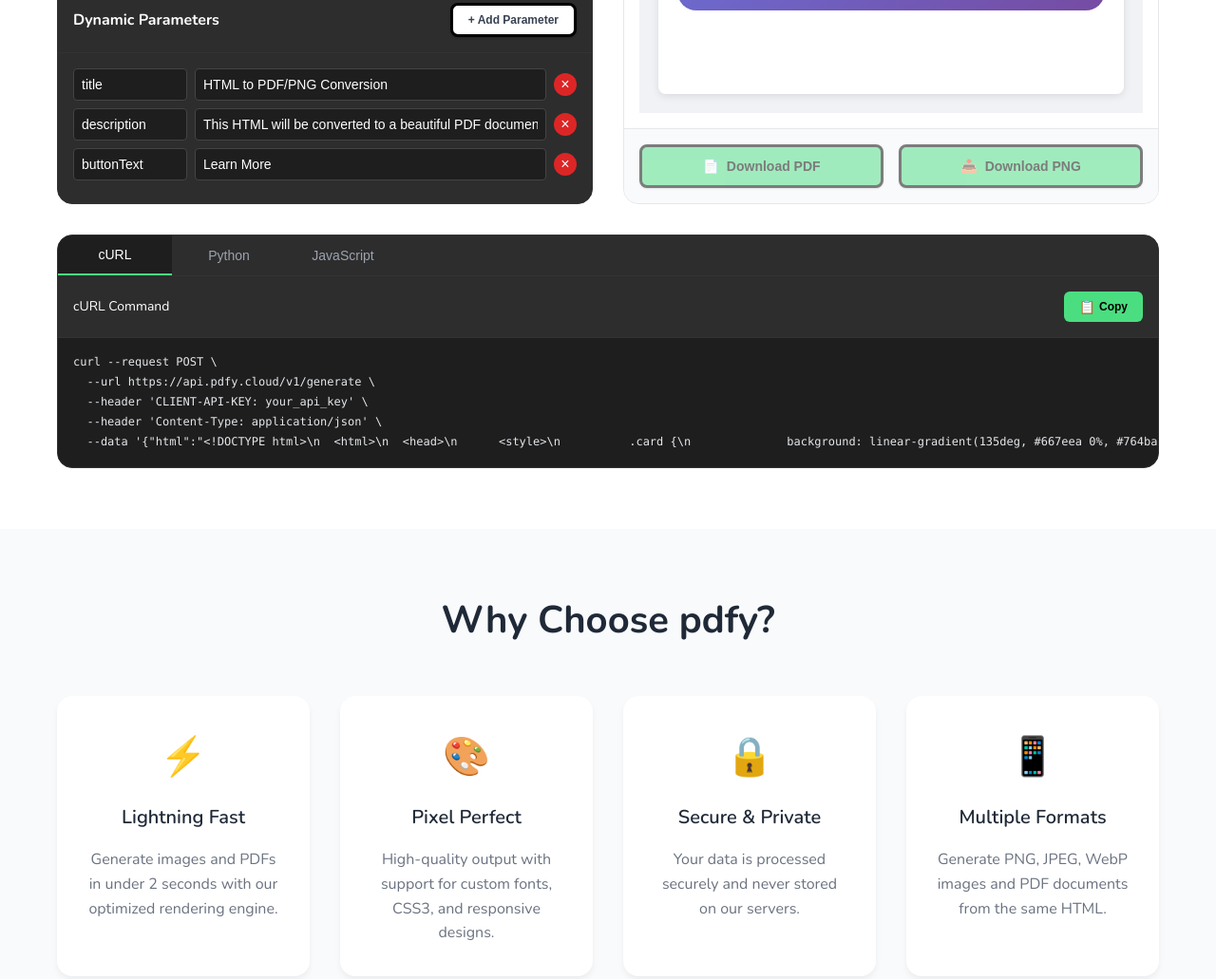
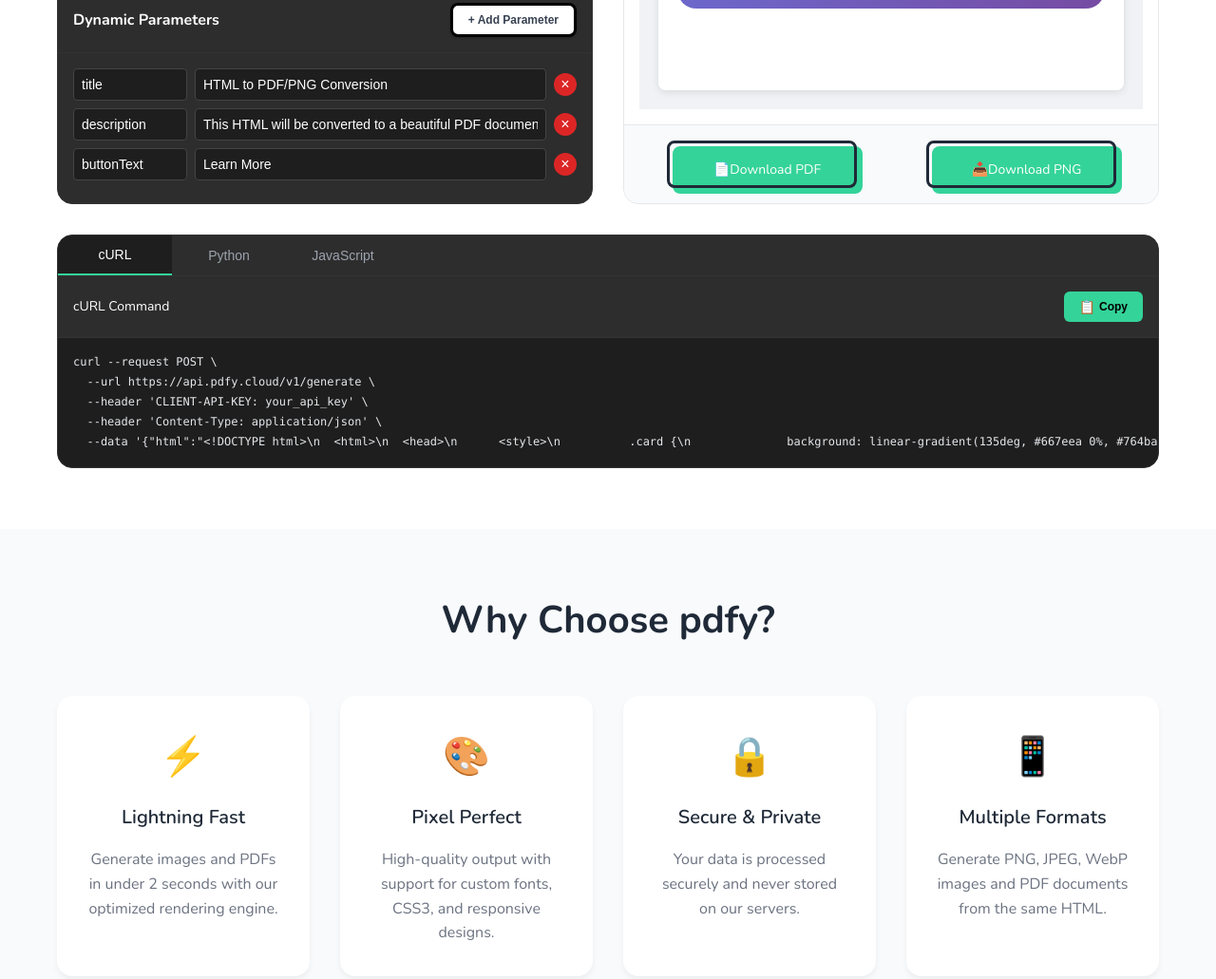
Before and after one commit to appDIbetu/pdfy-web, a plain HTML site: page index.html in a window 1280 px wide. Shown: the part 1355-2386 px from the top of the page at 95% size. Drawn offline with nearby package versions, Linux system fonts and the light colour scheme.

Commit message:
b changes

```diff
--- a/index.html
+++ b/index.html
@@ -259,6 +259,14 @@
                             <span>PDF Result</span>
                             <div class="format-toggle">
                                 <button class="format-btn active" data-format="image">Image</button>
+                                <!-- <div class="format-btn active trial-button-container" data-format="image">
+                                    <div class="trial-button-outline-small"></div>
+                                    <div class="trial-button-fill-small">Image</div>
+                                </div>
+                                <div class="format-btn active trial-button-container" data-format="pdf">
+                                    <div class="trial-button-outline-small"></div>
+                                    <div class="trial-button-fill-small">PDF</div>
+                                </div> -->
                                 <button class="format-btn" data-format="pdf">PDF</button>
                             </div>
                         </div>
@@ -269,14 +277,25 @@
                             </div>
                         </div>
                         <div class="preview-actions">
-                            <button class="btn btn-primary download-btn" id="download-pdf" disabled
+                            <!-- <button class="btn btn-primary download-btn" id="download-pdf" disabled
                                 onclick="downloadFile('pdf')">
                                 <span>📄</span> Download PDF
                             </button>
+
                             <button class="btn btn-primary download-btn" id="download-png" disabled
                                 onclick="downloadFile('png')">
                                 <span>📥</span> Download PNG
-                            </button>
+                            </button> -->
+
+                            <div onclick="downloadFile('pdf')" class="trial-button-container-download" id="download-pdf" disabled>
+                                <div class="trial-button-outline-download btn-large"></div>
+                                <div class="trial-button-fill-download btn-large"><span>📄</span> Download PDF</div>
+                            </div>
+
+                            <div onclick="downloadFile('png')" class="trial-button-container-download" id="download-png" disabled>
+                                <div class="trial-button-outline-download btn-large"></div>
+                                <div class="trial-button-fill-download btn-large"><span>📥</span> Download PNG</div>
+                            </div>
                         </div>
                     </div>
 
@@ -427,7 +446,10 @@ console.log(result);</code></pre>
                         <li>URL to image and PDF</li>
                         <li>Base64 response</li>
                     </ul>
-                    <button class="btn btn-primary">Purchase now</button>
+                    <div onclick="window.open('https://app.pdfy.cloud', '_blank')" class="trial-button-container">
+                        <div class="trial-button-outline"></div>
+                        <div class="trial-button-fill">Purchase now</div>
+                    </div>
                 </div>
                 <div class="pricing-card">
                     <h3>Business</h3>
@@ -439,7 +461,10 @@ console.log(result);</code></pre>
                         <li>Quality Control</li>
                         <li>Dynamic template</li>
                     </ul>
-                    <button class="btn btn-primary">Purchase now</button>
+                    <div onclick="window.open('https://app.pdfy.cloud', '_blank')" class="trial-button-container">
+                        <div class="trial-button-outline"></div>
+                        <div class="trial-button-fill">Purchase now</div>
+                    </div>
                 </div>
             </div>
         </div>
--- a/styles.css
+++ b/styles.css
@@ -9,7 +9,8 @@
     line-height: 1.6;
     color: #333;
     background: #fff;
-    overflow-x: hidden; /* Prevent horizontal scroll on body */
+    overflow-x: hidden;
+    /* Prevent horizontal scroll on body */
 }
 
 .container {
@@ -89,7 +90,7 @@
 }
 
 .btn-primary {
-    background: #4ade80;
+    background: #34D399;
     color: #000;
     border: 3px solid #000;
 }
@@ -448,7 +449,7 @@
 }
 
 .format-btn.active {
-    background: #4ade80;
+    background: #34D399;
     color: #000;
     border-color: #000;
     font-weight: 600;
@@ -456,7 +457,8 @@
 
 .preview-frame {
     width: 100%;
-    flex: 1; /* Take all remaining space */
+    flex: 1;
+    /* Take all remaining space */
     padding: 1rem;
     background: #fff;
     display: flex;
@@ -487,20 +489,6 @@
     margin-bottom: 1rem;
 }
 
-  .preview-actions {
-    padding: 1rem;
-    background: #f9fafb;
-    border-top: 1px solid #e5e7eb;
-    display: flex;
-    gap: 1rem;
-    margin-top: auto; /* Push to bottom */
-  }
-
-  .preview-actions .download-btn {
-    flex: 1; /* Equal width distribution */
-    justify-content: center;
-  }
-
 .download-btn:disabled {
     opacity: 0.5;
     cursor: not-allowed;
@@ -523,7 +511,7 @@
     border-bottom: 1px solid #333;
     overflow-x: auto;
     scrollbar-width: thin;
-    scrollbar-color: #4ade80 #2d2d2d;
+    scrollbar-color: #34D399 #2d2d2d;
 }
 
 .api-tabs::-webkit-scrollbar {
@@ -535,7 +523,7 @@
 }
 
 .api-tabs::-webkit-scrollbar-thumb {
-    background: #4ade80;
+    background: #34D399;
     border-radius: 2px;
 }
 
@@ -556,7 +544,7 @@
 .api-tab-btn.active {
     background: #1e1e1e;
     color: #fff;
-    border-bottom: 2px solid #4ade80;
+    border-bottom: 2px solid #34D399;
 }
 
 .api-tab-btn:hover {
@@ -592,7 +580,7 @@
 }
 
 .copy-btn {
-    background: #4ade80;
+    background: #34D399;
     color: #000;
     border: none;
     padding: 0.5rem 1rem;
@@ -621,7 +609,7 @@
     max-height: 400px;
     background: #1e1e1e;
     scrollbar-width: thin;
-    scrollbar-color: #4ade80 #1e1e1e;
+    scrollbar-color: #34D399 #1e1e1e;
 }
 
 .code-container::-webkit-scrollbar {
@@ -634,7 +622,7 @@
 }
 
 .code-container::-webkit-scrollbar-thumb {
-    background: #4ade80;
+    background: #34D399;
     border-radius: 4px;
 }
 
@@ -953,13 +941,17 @@
 .trial-button-outline {
     width: 150px;
     height: 50px;
-    border: 3px solid #1F2937; /* Blackish outline */
+    border: 3px solid #1F2937;
+    /* Blackish outline */
     border-radius: 0.5rem;
     box-sizing: border-box;
 
-    position: relative; /* Create a stacking context & allow z-index */
-    z-index: 2;         /* Ensure outline is on top */
-    background-color: transparent; /* Or a solid color if the outline itself needs a fill */
+    position: relative;
+    /* Create a stacking context & allow z-index */
+    z-index: 2;
+    /* Ensure outline is on top */
+    background-color: transparent;
+    /* Or a solid color if the outline itself needs a fill */
     /* If transparent, the green from below might show through the border's inner edge slightly */
     /* Consider making it match page background or a light color for a cleaner look if border is thick */
 }
@@ -967,13 +959,17 @@
 .trial-button-outline-small {
     width: 125px;
     height: 50px;
-    border: 3px solid #1F2937; /* Blackish outline */
+    border: 3px solid #1F2937;
+    /* Blackish outline */
     border-radius: 0.5rem;
     box-sizing: border-box;
 
-    position: relative; /* Create a stacking context & allow z-index */
-    z-index: 2;         /* Ensure outline is on top */
-    background-color: transparent; /* Or a solid color if the outline itself needs a fill */
+    position: relative;
+    /* Create a stacking context & allow z-index */
+    z-index: 2;
+    /* Ensure outline is on top */
+    background-color: transparent;
+    /* Or a solid color if the outline itself needs a fill */
     /* If transparent, the green from below might show through the border's inner edge slightly */
     /* Consider making it match page background or a light color for a cleaner look if border is thick */
 }
@@ -981,14 +977,20 @@
 .trial-button-fill {
     position: absolute;
     /* Offset it further down and to the right */
-    top: 6px;    /* Increased offset */
-    left: 6px;   /* Increased offset */
+    top: 6px;
+    /* Increased offset */
+    left: 6px;
+    /* Increased offset */
 
-    width: 150px;  /* Match outline's width */
-    height: 50px; /* Match outline's height */
-    background-color: #34D399; /* Vibrant green fill */
+    width: 150px;
+    /* Match outline's width */
+    height: 50px;
+    /* Match outline's height */
+    background-color: #34D399;
+    /* Vibrant green fill */
     color: white;
-    border-radius: 0.5rem; /* Match outline's border-radius */
+    border-radius: 0.5rem;
+    /* Match outline's border-radius */
     box-sizing: border-box;
 
     display: flex;
@@ -998,21 +1000,28 @@
     font-weight: bold;
     text-align: center;
 
-    z-index: 1; /* Ensure green fill is below the outline */
+    z-index: 1;
+    /* Ensure green fill is below the outline */
     transition: top 0.1s ease-out, left 0.1s ease-out, background-color 0.15s ease-out;
 }
 
 .trial-button-fill-small {
     position: absolute;
     /* Offset it further down and to the right */
-    top: 6px;    /* Increased offset */
-    left: 6px;   /* Increased offset */
+    top: 6px;
+    /* Increased offset */
+    left: 6px;
+    /* Increased offset */
 
-    width: 125px;  /* Match outline's width */
-    height: 50px; /* Match outline's height */
-    background-color: #34D399; /* Vibrant green fill */
+    width: 125px;
+    /* Match outline's width */
+    height: 50px;
+    /* Match outline's height */
+    background-color: #34D399;
+    /* Vibrant green fill */
     color: white;
-    border-radius: 0.5rem; /* Match outline's border-radius */
+    border-radius: 0.5rem;
+    /* Match outline's border-radius */
     box-sizing: border-box;
 
     display: flex;
@@ -1021,7 +1030,79 @@
     font-size: 0.875rem;
     text-align: center;
 
-    z-index: 1; /* Ensure green fill is below the outline */
+    z-index: 1;
+    /* Ensure green fill is below the outline */
+    transition: top 0.1s ease-out, left 0.1s ease-out, background-color 0.15s ease-out;
+}
+
+.preview-actions {
+    padding: 1rem;
+    background: #f9fafb;
+    border-top: 1px solid #e5e7eb;
+    display: flex;
+    gap: 1rem;
+    margin-top: auto;
+    justify-content: space-around;
+    /* Horizontally center children */
+    align-items: center;
+    /* Optional: Vertically center children if .preview-actions has a fixed height */
+}
+
+.trial-button-container-download {
+    /* flex:1; */
+    display: flex;
+    position: relative;
+    cursor: pointer;
+    flex-direction: column;
+    align-items: center;
+    justify-content: center;
+    /* Ensure container is large enough for the offset green part to show */
+    /* Width and height will be primarily determined by the outline + offset of fill */
+}
+
+.trial-button-outline-download {
+    height: 50px;
+    width: 125px;
+    border: 3px solid #1F2937;
+    /* Blackish outline */
+    border-radius: 0.5rem;
+    box-sizing: border-box;
+
+    position: relative;
+    /* Create a stacking context & allow z-index */
+    z-index: 2;
+    /* Ensure outline is on top */
+    background-color: transparent;
+    /* Or a solid color if the outline itself needs a fill */
+    /* If transparent, the green from below might show through the border's inner edge slightly */
+    /* Consider making it match page background or a light color for a cleaner look if border is thick */
+}
+
+.trial-button-fill-download {
+    position: absolute;
+    /* Offset it further down and to the right */
+    top: 6px;
+    /* Increased offset */
+    left: 6px;
+    /* Increased offset */
+    width: 125px;
+    height: 50px;
+    /* Match outline's height */
+    background-color: #34D399;
+    /* Vibrant green fill */
+    color: white;
+    border-radius: 0.5rem;
+    /* Match outline's border-radius */
+    box-sizing: border-box;
+
+    display: flex;
+    align-items: center;
+    justify-content: center;
+    font-size: 0.875rem;
+    text-align: center;
+
+    z-index: 1;
+    /* Ensure green fill is below the outline */
     transition: top 0.1s ease-out, left 0.1s ease-out, background-color 0.15s ease-out;
 }
 
@@ -1029,6 +1110,7 @@
 .trial-button-container:hover .trial-button-fill {
     background-color: #2aa779;
 }
+
 .trial-button-container:hover .trial-button-outline {
     /* Optional: slightly change outline on hover */
     /* border-color: #000; */
@@ -1038,15 +1120,20 @@
 .trial-button-container:active .trial-button-fill {
     /* On active, make the green fill align closer to the outline's origin,
        but still slightly offset to show it's "pressed under" */
-    top: 3px;  /* Example: reduces offset */
-    left: 3px; /* Example: reduces offset */
+    top: 3px;
+    /* Example: reduces offset */
+    left: 3px;
+    /* Example: reduces offset */
     background-color: #27956b;
 }
 
 /* To make the outline also appear to press down with the fill: */
 .trial-button-container:active .trial-button-outline {
-    top: 3px; /* Match the fill's active offset */
-    left: 3px;/* Match the fill's active offset */
+    top: 3px;
+    /* Match the fill's active offset */
+    left: 3px;
+    /* Match the fill's active offset */
     /* If you also move the outline, ensure the container has enough space or adjust outline's relative positioning*/
 }
+
 /* If moving the outline, you might need to adjust the container size dynamically or pre-allocate space */
```
Lines whose indentation alone changed are shown as unchanged.
